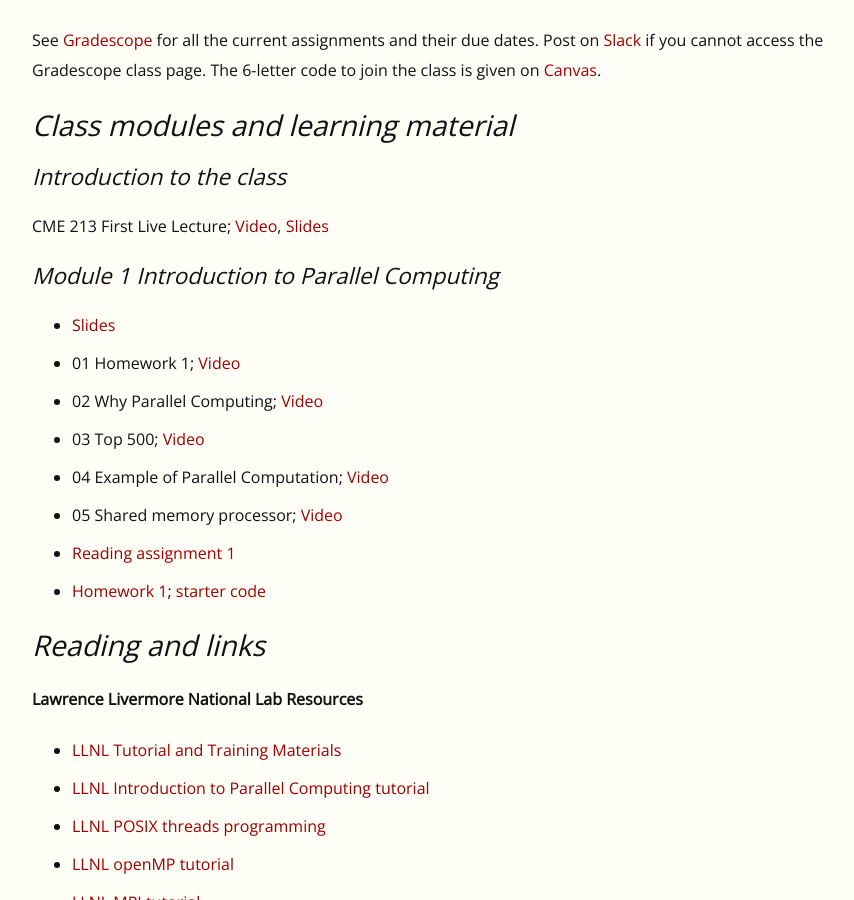
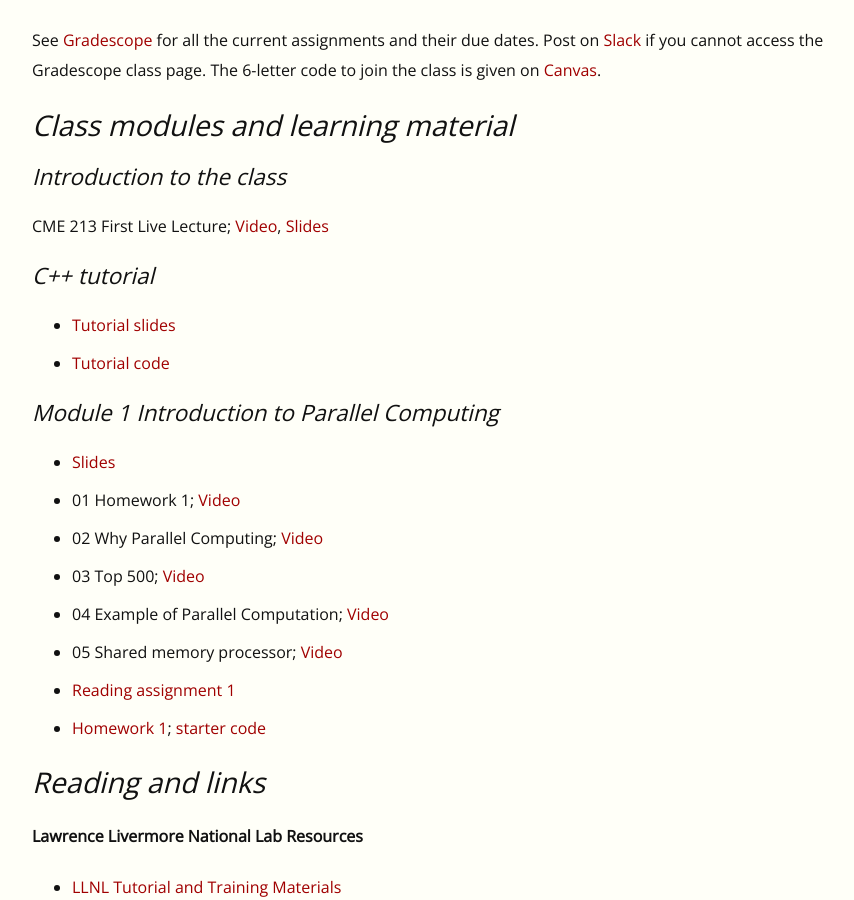
Before and after one commit to EricDarve/cme213-spring-2021, a Jekyll site: the page built from index.md, in a window 1280 px wide and 900 px high, scrolled down 663 px. Shown: the whole window, without its empty margins (128-982 px from the left). Built offline with Jekyll 4.4.1, drawn with Linux system fonts in a browser that asks for light colours.

Commit message:
slides + code uploaded

```diff
--- a/index.md
+++ b/index.md
@@ -24,6 +24,11 @@ See [Gradescope](https://www.gradescope.com/courses/258024) for all the current
 ### Introduction to the class
 
 CME 213 First Live Lecture; [Video](https://stanford-pilot.hosted.panopto.com/Panopto/Pages/Viewer.aspx?id=b2bea53e-710b-443e-bb1f-acfa0178a41b), [Slides](https://ericdarve.github.io/cme213-spring-2021/Lecture%20Slides/Lecture_01/Lecture_01.html)
+
+### C++ tutorial
+
+- [Tutorial slides](Lecture Slides/cpp tutorial/Tutorial_01.pdf)
+- [Tutorial code](Lecture Slides/cpp tutorial/code.zip)
 
 ### Module 1 Introduction to Parallel Computing
 
```
Also changed, not shown: 2 other files.
